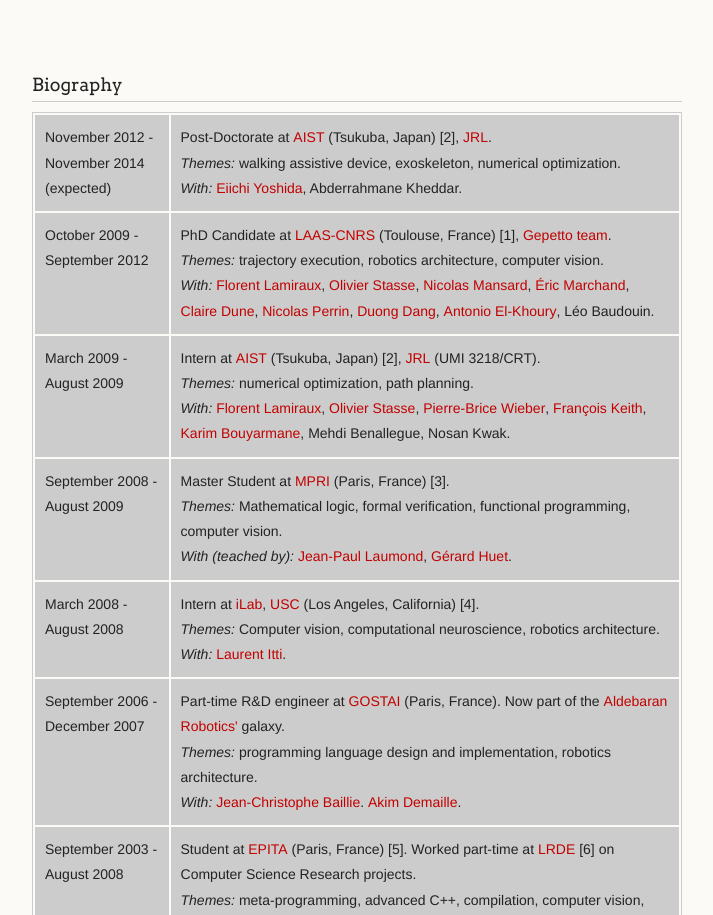
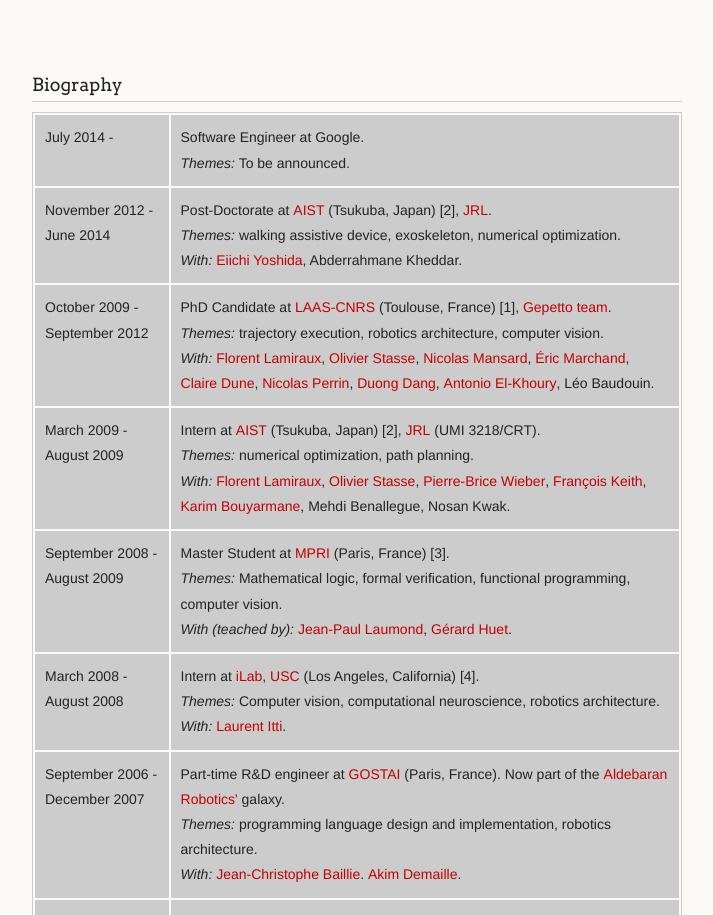
Before and after one commit to thomas-moulard/thomas-moulard.github.com, a plain HTML site: page index.html in a window 1280 px wide. Shown: the part 1650-2565 px from the top of the page, without its empty margins (278-991 px from the left). Drawn offline with Linux system fonts and the light colour scheme.

Commit message:
Update work history in index.html

```diff
--- a/index.html
+++ b/index.html
@@ -171,7 +171,14 @@
 
 	<table>
 	  <tr>
-	    <td>November 2012 -<br/> November 2014<br/>(expected)</td>
+	    <td>July 2014 -</td>
+	    <td>Software Engineer at Google.<br/>
+	      <em>Themes:</em> To be announced.
+	    </td>
+	  </tr>
+
+	  <tr>
+	    <td>November 2012 -<br/> June 2014<br/></td>
 	    <td>Post-Doctorate at
 	      <a href="http://www.aist.go.jp/index_en.html">AIST</a>
 	      (Tsukuba, Japan)
```
